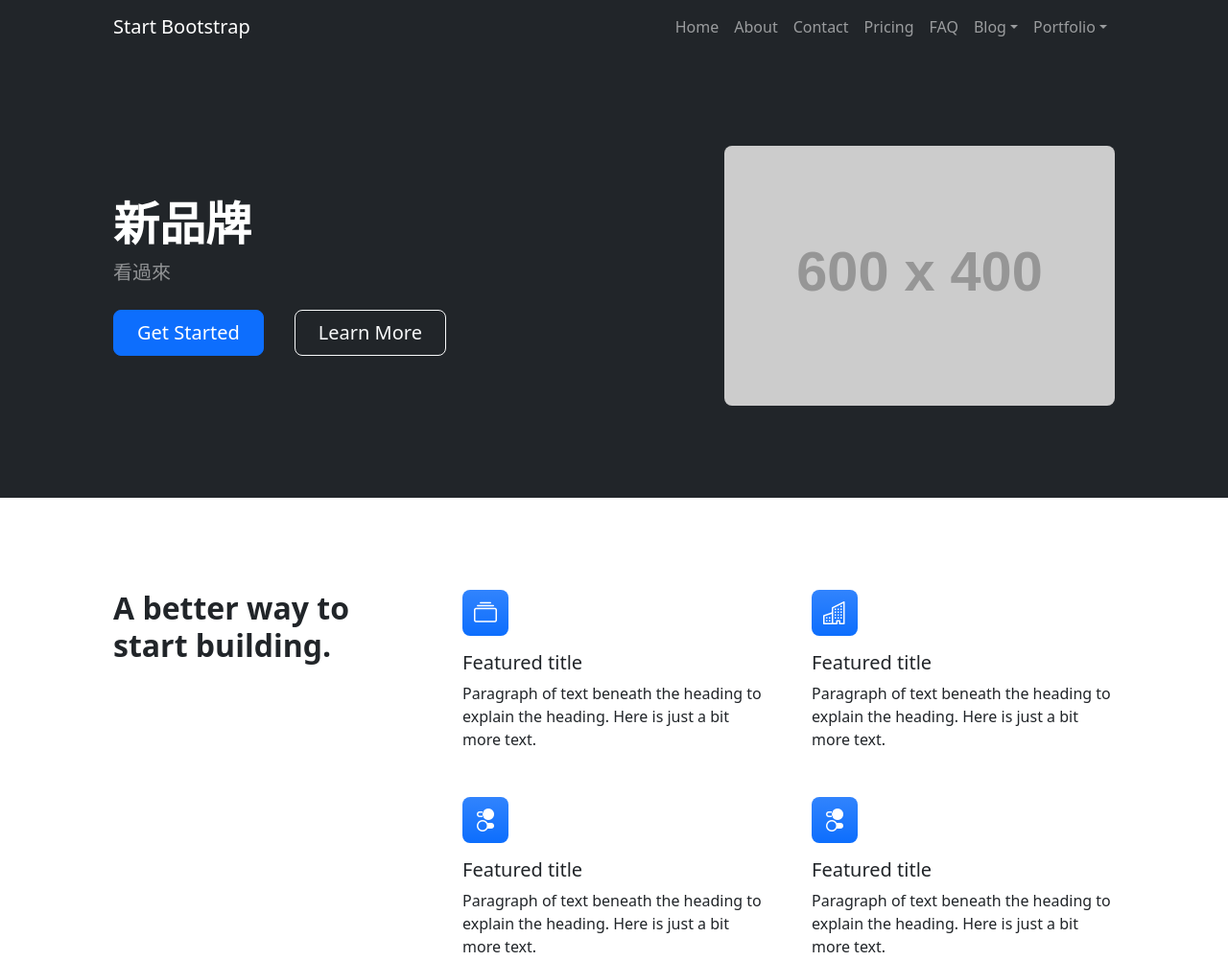
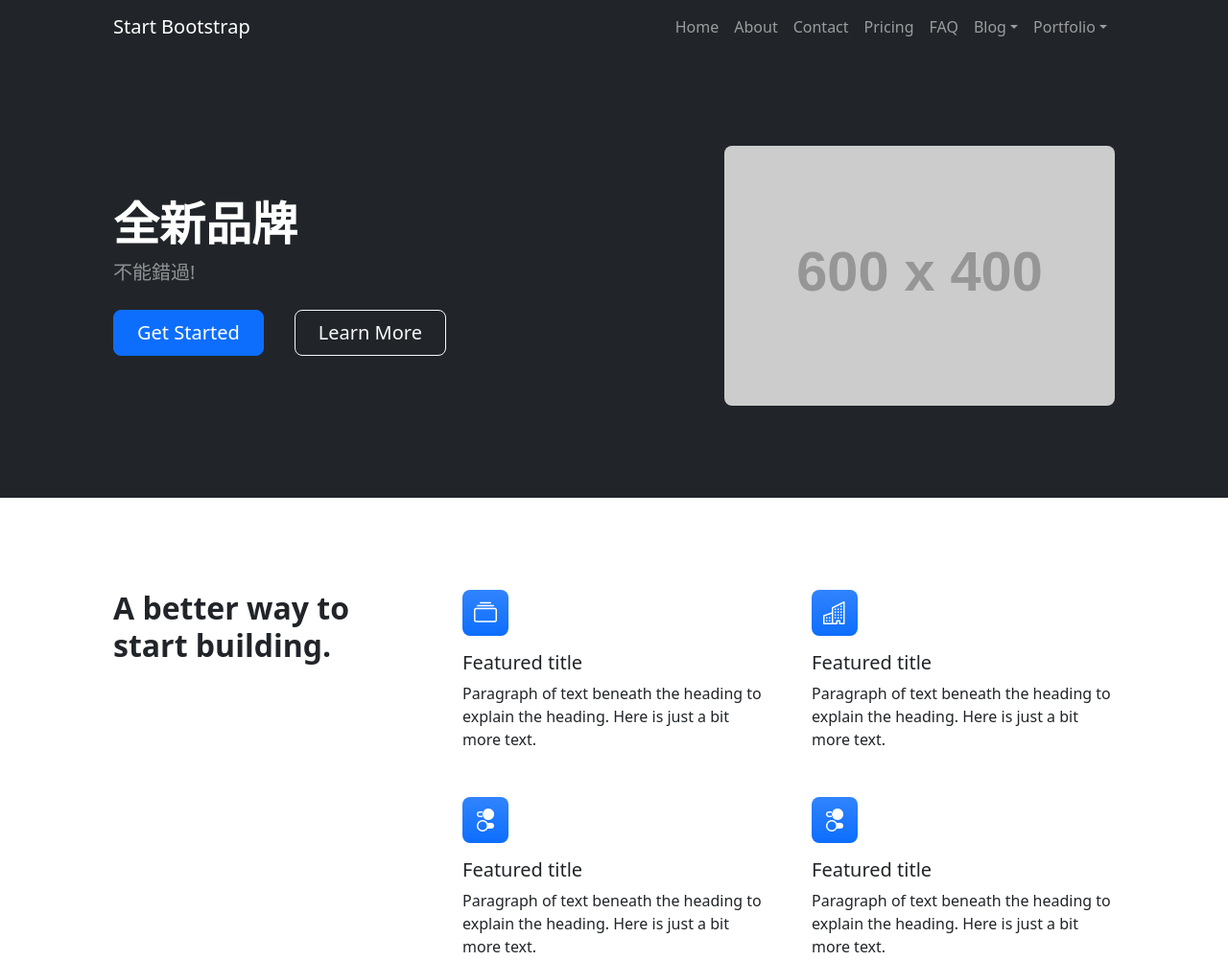
Before and after one commit to ChihHsuanChen/my-website, a plain HTML site: page index.html in a window 1280 px wide. Shown: the top 1002 px of the page at 96% size. Drawn offline with nearby package versions, Linux system fonts and the light colour scheme; placeholder pictures from the web are drawn by us.

Commit message:
更改首頁標題

```diff
--- a/index.html
+++ b/index.html
@@ -51,8 +51,8 @@
                     <div class="row gx-5 align-items-center justify-content-center">
                         <div class="col-lg-8 col-xl-7 col-xxl-6">
                             <div class="my-5 text-center text-xl-start">
-                                <h1 class="display-5 fw-bolder text-white mb-2">新品牌</h1>
-                                <p class="lead fw-normal text-white-50 mb-4">看過來</p>
+                                <h1 class="display-5 fw-bolder text-white mb-2">全新品牌</h1>
+                                <p class="lead fw-normal text-white-50 mb-4">不能錯過!</p>
                                 <div class="d-grid gap-3 d-sm-flex justify-content-sm-center justify-content-xl-start">
                                     <a class="btn btn-primary btn-lg px-4 me-sm-3" href="#features">Get Started</a>
                                     <a class="btn btn-outline-light btn-lg px-4" href="#!">Learn More</a>
```
